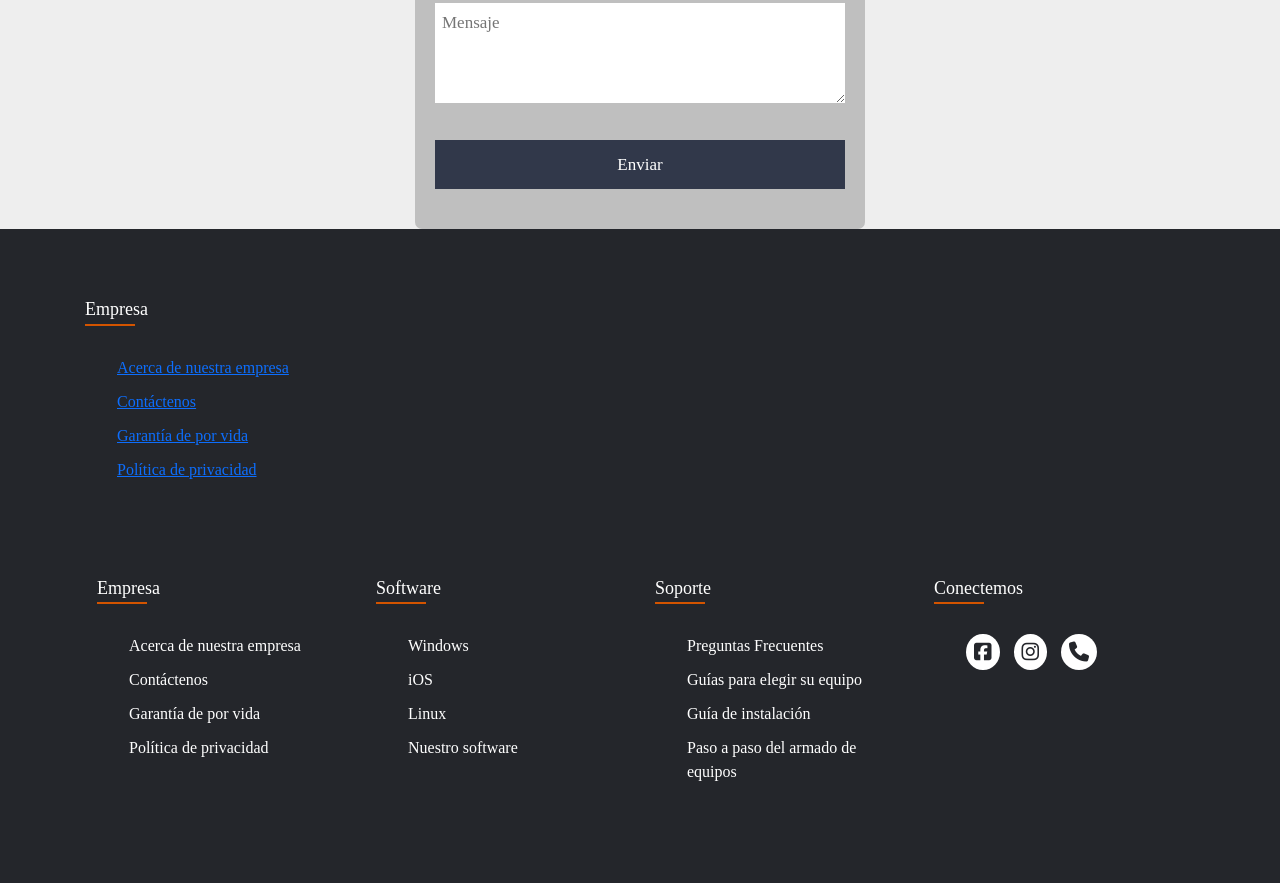
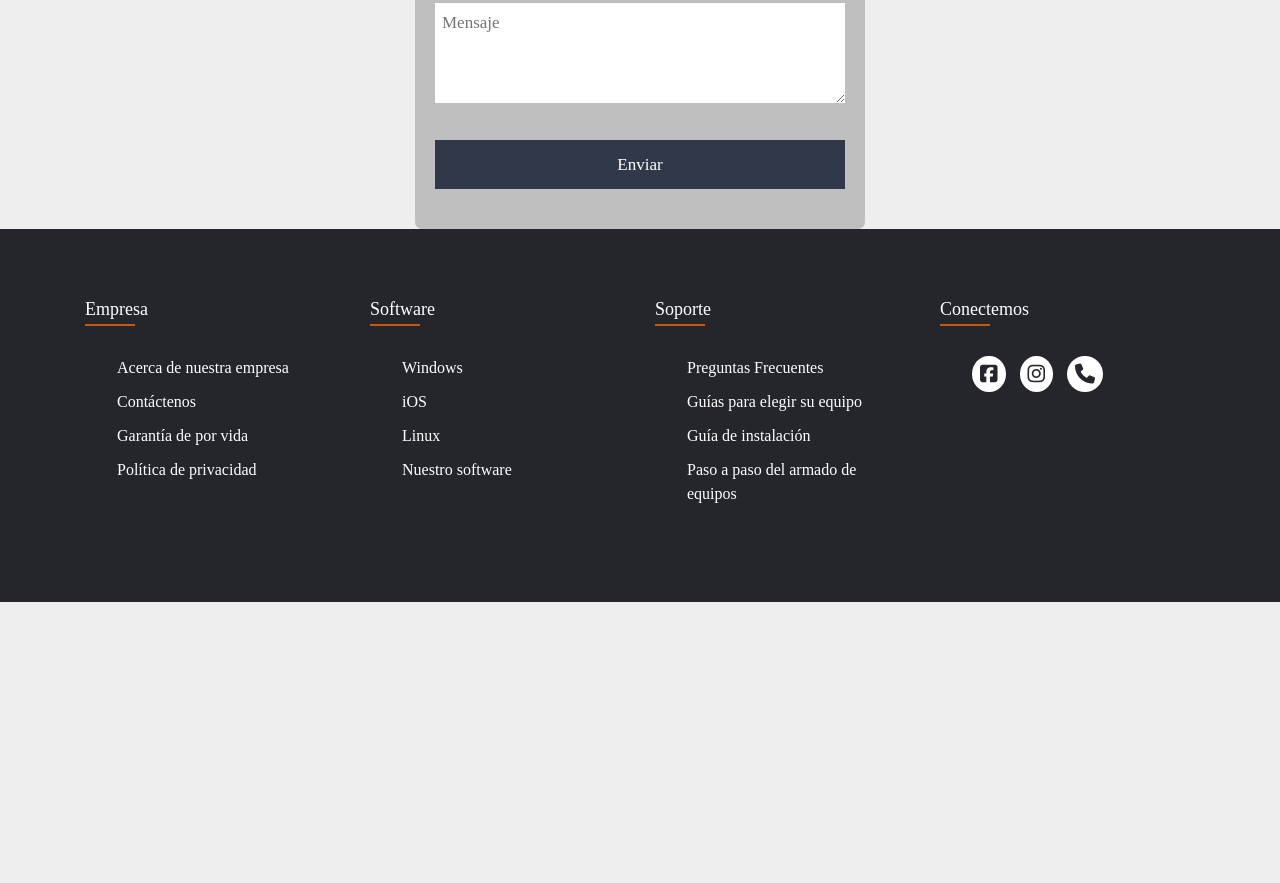
Before and after one commit to AtilioBorda/Empresa-de-tecnolog-a, a website: page pages/contacto.html in a window 1280 px wide. Shown: the part 494-1377 px from the top of the page. After the commit the page ends 1096 px from the top, so only its background shows below. Drawn offline with nearby package versions, Linux system fonts and the light colour scheme.

Commit message:
ultima correccion antes de la entrega

```diff
--- a/pages/contacto.html
+++ b/pages/contacto.html
@@ -53,18 +53,6 @@
           <textarea name="mensaje" placeholder="Mensaje"></textarea>
           <input type="button" value="Enviar" id="button">
 </form>
-      <div class="footer">
-           <div class="container">
-            <div class="row">
-                <div class="footer-col">
-                 <h4>Empresa</h4>
-                 <ul>
-                    <li><a href="#">Acerca de nuestra empresa</a></li>
-                    <li><a href="#">Contáctenos</a></li>
-                    <li><a href="#">Garantía de por vida</a></li>
-                    <li><a href="#">Política de privacidad</a></li>
-                 </ul>
-                </div>
                 <div class="footer">
                     <div class="container">
                       <div class="row">
```
